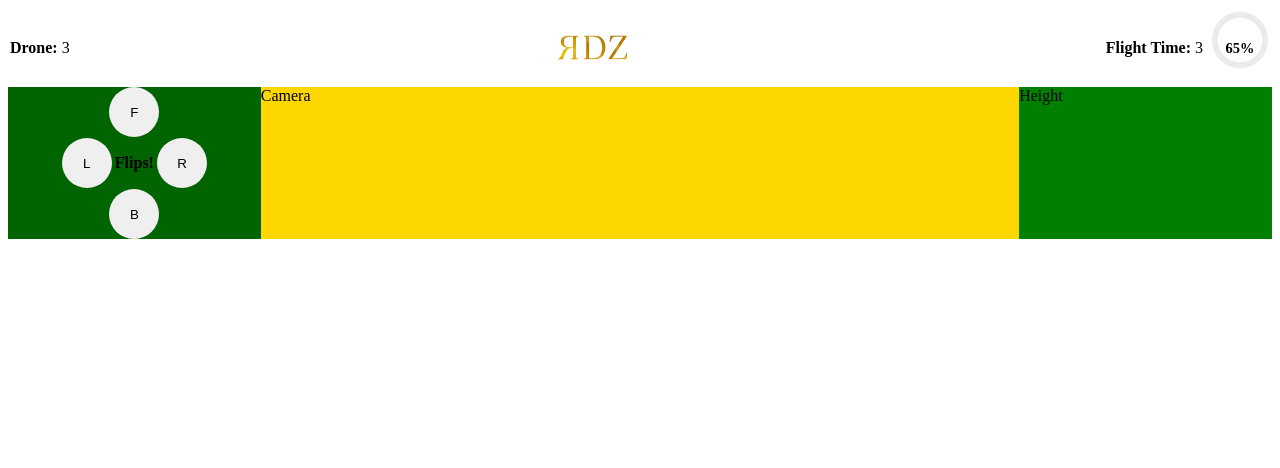
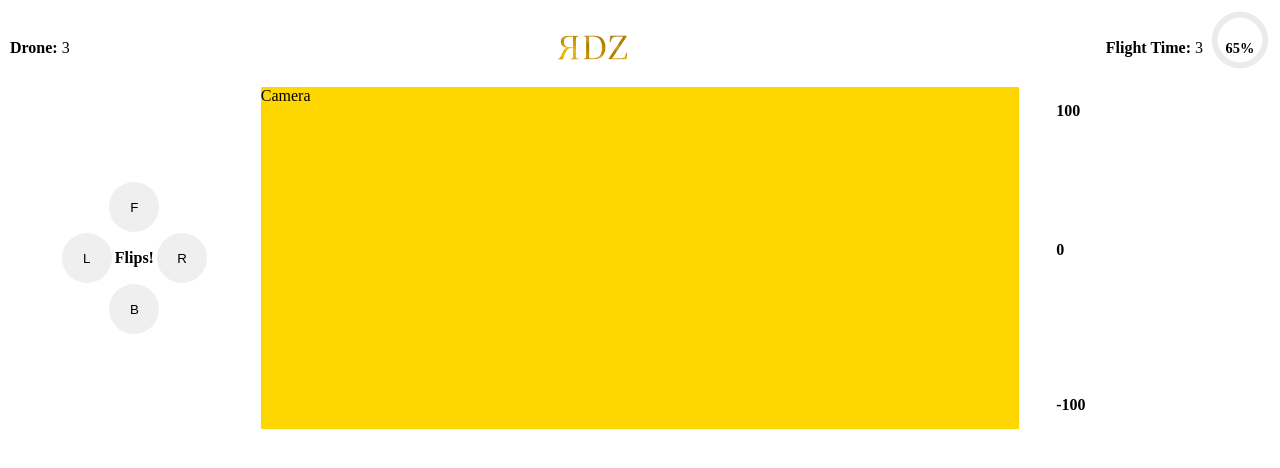
Before and after one commit to redayzarra/AutoPilot, a React (Vite) app in the folder frontend/: page / in a window 1280 px wide. Shown: the top 468 px of the page. Built offline with nearby package versions, Linux system fonts and the light colour scheme; the HTML template or start-up script is replaced by a standard one.

Commit message:
Adding Height Slider for controlling the height of the drone

```diff
--- a/frontend/src/App.tsx
+++ b/frontend/src/App.tsx
@@ -1,6 +1,7 @@
-import { Grid, GridItem, Box } from "@chakra-ui/react";
+import { Box, Grid, GridItem } from "@chakra-ui/react";
+import Flips from "./components/Flips";
+import HeightSlider from "./components/HeightSlider";
 import NavBar from "./components/NavBar";
-import Flips from "./components/Flips";
 
 function App() {
   return (
@@ -12,22 +13,25 @@ function App() {
       <GridItem area="nav" bg="blackAlpha.700">
         <NavBar />
       </GridItem>
+
       <GridItem
         area="flip"
-        bg="darkgreen"
         display="flex"
         justifyContent="center"
         alignItems="center"
+        bg="blackAlpha.700"
       >
         <Box>
           <Flips />
         </Box>
       </GridItem>
+
       <GridItem area="camera" bg="gold">
         Camera
       </GridItem>
-      <GridItem area="height" bg="green">
-        Height
+
+      <GridItem area="height" bg="blackAlpha.700">
+        <HeightSlider />
       </GridItem>
     </Grid>
   );
--- /dev/null
+++ b/frontend/src/components/HeightSlider.tsx
@@ -0,0 +1,67 @@
+import {
+  Slider,
+  SliderTrack,
+  SliderFilledTrack,
+  SliderThumb,
+  SliderMark,
+  Tooltip,
+  Box,
+} from "@chakra-ui/react";
+import React from "react";
+
+function HeightSlider() {
+  const [sliderValue, setSliderValue] = React.useState(0);
+  const [showTooltip, setShowTooltip] = React.useState(false);
+  const minVal = -100;
+  const maxVal = 100;
+
+  return (
+    <Box
+      width="85px"
+      borderRadius="lg"
+      border="2px"
+      borderColor="gray.200"
+      p="20px"
+      marginLeft={5}
+    >
+      <Slider
+        id="slider"
+        defaultValue={0}
+        min={minVal}
+        max={maxVal}
+        colorScheme="teal"
+        onChange={(v) => setSliderValue(v)}
+        onMouseEnter={() => setShowTooltip(true)}
+        onMouseLeave={() => setShowTooltip(false)}
+        orientation="vertical"
+        height="300px"
+        marginTop={2}
+      >
+        <SliderMark value={minVal - 3} ml="12px" fontWeight="bold">
+          {minVal}
+        </SliderMark>
+        <SliderMark value={0} ml="12px" fontWeight="bold">
+          0
+        </SliderMark>
+        <SliderMark value={maxVal - 7} ml="12px" fontWeight="bold">
+          {maxVal}
+        </SliderMark>
+        <SliderTrack>
+          <SliderFilledTrack />
+        </SliderTrack>
+        <Tooltip
+          hasArrow
+          bg="teal.500"
+          color="white"
+          placement="left"
+          isOpen={showTooltip}
+          label={sliderValue}
+        >
+          <SliderThumb />
+        </Tooltip>
+      </Slider>
+    </Box>
+  );
+}
+
+export default HeightSlider;
```
